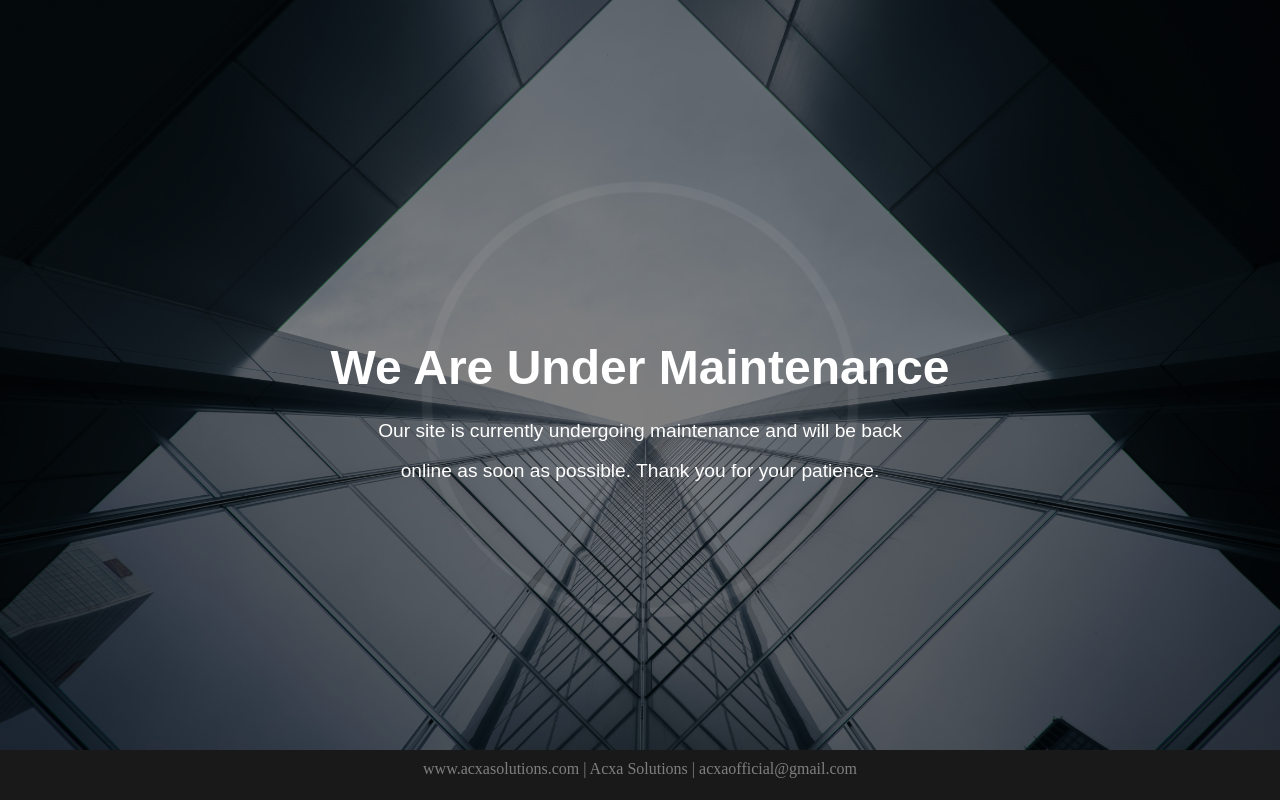
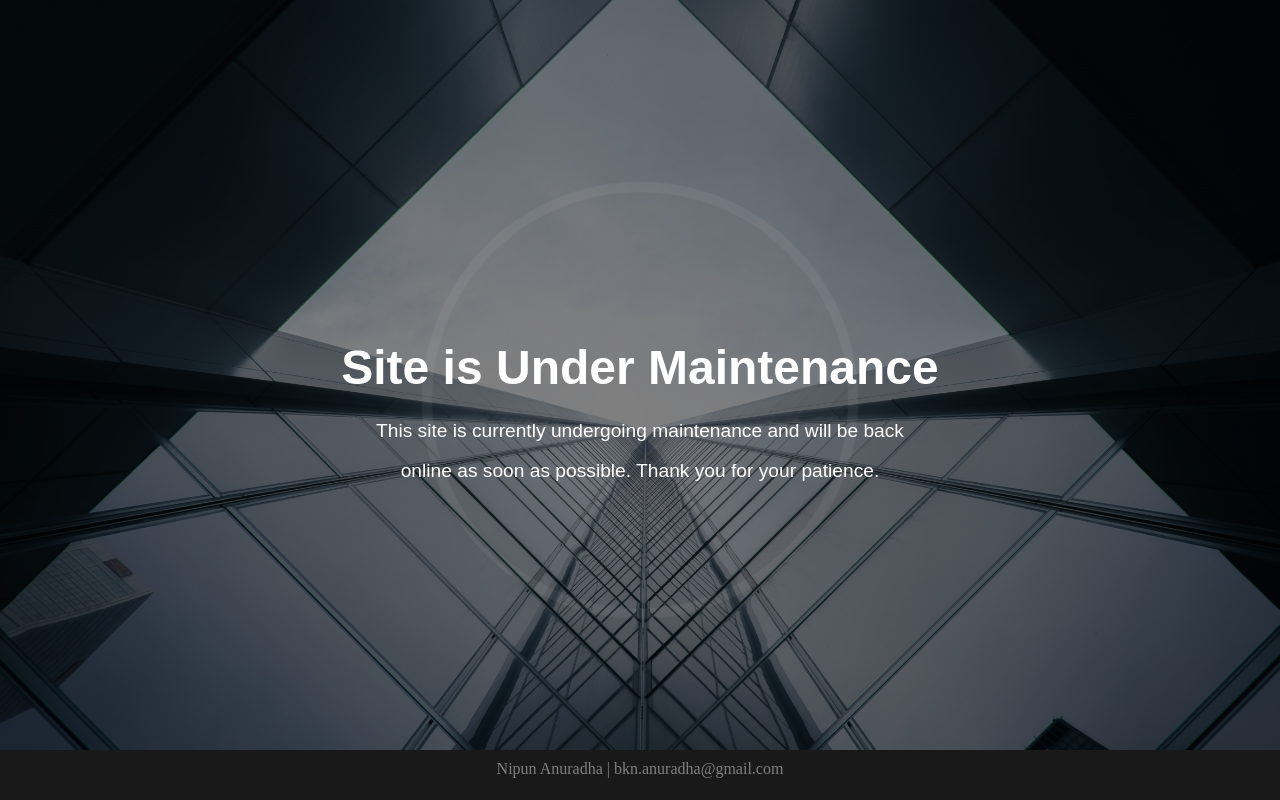
Before and after one commit to nipun-anuradha/nipun-anuradha.github.io, a plain HTML site: page index.html in a window 1280 px wide. Drawn offline with Linux system fonts and the light colour scheme.

Commit message:
Update index.html

```diff
--- a/index.html
+++ b/index.html
@@ -12,10 +12,10 @@
 	<div class="background">
 		<div class="overlay"></div>
 		<div class="content">
-			<h1>We Are Under Maintenance</h1>
-			<p>Our site is currently undergoing maintenance and will be back online as soon as possible. Thank you for your patience.</p>
+			<h1>Site is Under Maintenance</h1>
+			<p>This site is currently undergoing maintenance and will be back online as soon as possible. Thank you for your patience.</p>
 		</div>
-		<div class="footer">www.acxasolutions.com | Acxa Solutions | acxaofficial@gmail.com</div>
+		<div class="footer">Nipun Anuradha | bkn.anuradha@gmail.com</div>
 	</div>
 
 </body>
```
